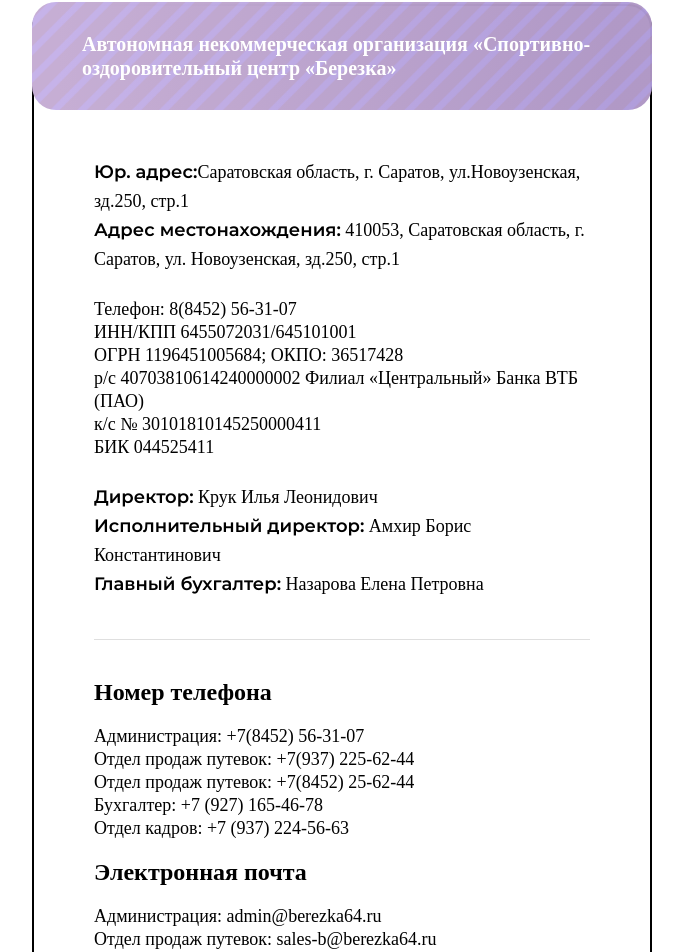
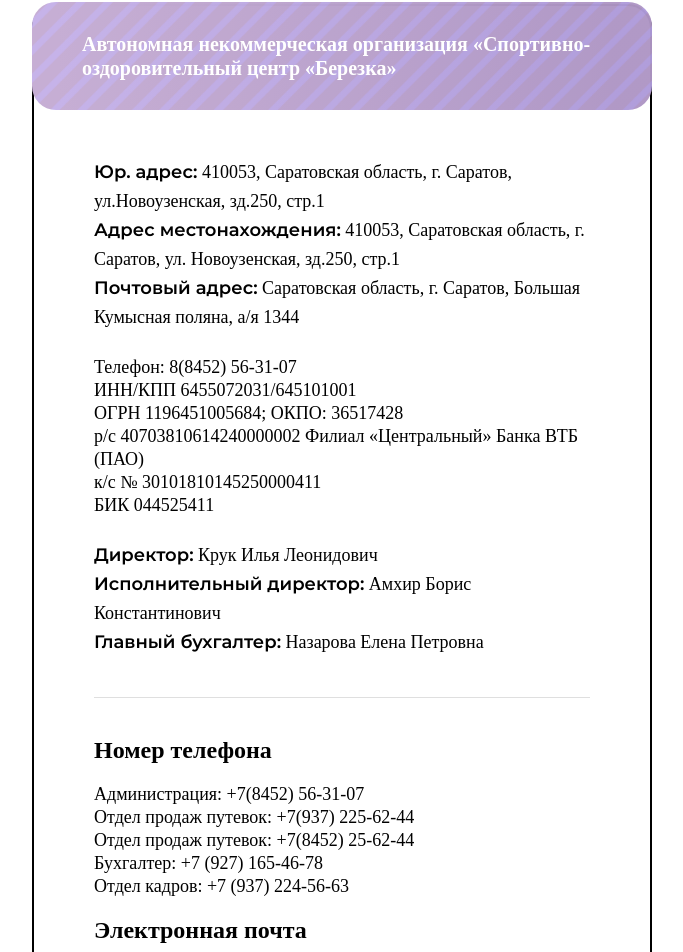
Before and after one commit to Amalthea-code/birch, a Vue app: page /contacts in a window 1280 px wide. Shown: the part 979-1931 px from the top of the page, without its empty margins (298-981 px from the left). Built offline with nearby package versions, Linux system fonts and the light colour scheme; a web font is replaced by a local one; what vue-the-mask would draw is missing.

Commit message:
добавил валидацию

```diff
--- a/src/components/blocks/Contacts.vue
+++ b/src/components/blocks/Contacts.vue
@@ -7,8 +7,9 @@
       backgroundColor="linear-gradient(268.41deg, rgba(156, 132, 210, 0.96) 6.43%, #BAA3E4 95.7%)"
     >
       <div class="contacts__box">
-        <div class="contacts__address"><span>Юр. адрес:</span>Саратовская область, г. Саратов,  ул.Новоузенская, зд.250, стр.1</div>
+        <div class="contacts__address"><span>Юр. адрес:</span> 410053, Саратовская область, г. Саратов,  ул.Новоузенская, зд.250, стр.1</div>
         <div class="contacts__address"><span>Адрес местонахождения:</span> 410053, Саратовская область, г. Саратов, ул. Новоузенская, зд.250, стр.1</div>
+        <div class="contacts__address"><span>Почтовый адрес:</span> Саратовская область, г. Саратов, Большая Кумысная поляна, а/я 1344</div>
         <p class="contacts__text">
           Телефон:<a href="tel:88452563107"> 8(8452) 56-31-07</a><br />
           ИНН/КПП 6455072031/645101001<br />
--- a/src/store/modules/shifts.js
+++ b/src/store/modules/shifts.js
@@ -22,7 +22,6 @@ export default {
       }).then((response) => {
         return response.json();
       }).then((data) => {
-        console.log(data.data);
         commit('SET_SHIFTS', data.data)
         const obj1 = {
           id: 7,
--- a/src/views/payment.vue
+++ b/src/views/payment.vue
@@ -298,7 +298,7 @@
           :class="{
             'payment__step-button': true,
             'payment__step-button_disable':
-              sum === 0 || !isAgreement || !selectChild || !selectParent,
+              sum === 0 || !itemShift || !isAgreement || isChildSelect === null || isParentSelect === null,
           }"
           @click="fetchPutShifts"
           type="button"
@@ -494,6 +494,7 @@ export default {
         : (this.isParentsSelect = !this.isParentsSelect);
     },
     switchActiveSelect(props, selects) {
+      console.log(props);
       if (selects === "parent") {
         this.isParentSelect = props;
         this.switchOpenSelect(0);
```
